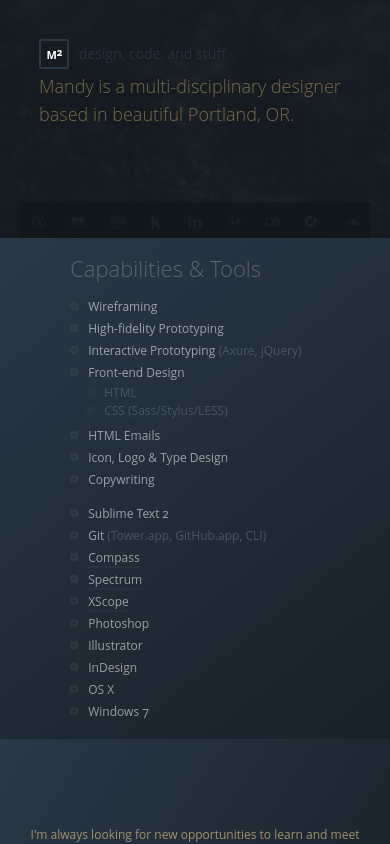
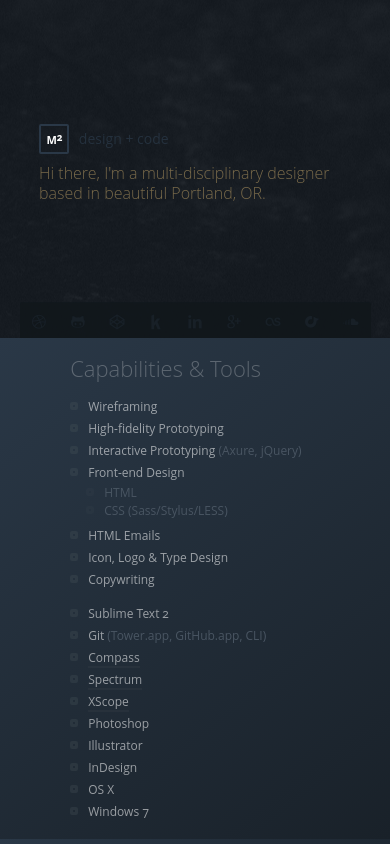
Before and after one commit to mandymcclausky/mandynicole.com, a plain HTML site: page index.html in a window 390 px wide. Drawn offline with nearby package versions, Linux system fonts and the light colour scheme.

Commit message:
Restructuring, styles, breakpoint edits.

```diff
--- a/index.html
+++ b/index.html
@@ -16,17 +16,16 @@
 	</head>
 
 	<body>
-
-		<header>
-			<h1>
-				<span class="box">M<sup>2</sup></span> <span class="tagline" data-who="is Mandy McClausky">design, code, and stuff</span>
-			</h1>
-		</header> <!-- header -->
-
 		<section id="about">
 			<div class="container">
+				<header>
+					<h1>
+						<span class="box">M<sup>2</sup></span> <span class="tagline" data-who="is Mandy McClausky">design + code</span>
+					</h1>
+				</header> <!-- header -->
+
 				<a id="bio" href="#">
-					<p class="callout">Mandy is a multi-disciplinary designer based in beautiful Portland, OR.</p>
+					<p class="callout">Hi there, I'm a multi-disciplinary designer based in beautiful Portland, OR.</p>
 
 					<button class="more"><span class="text">more</span> <i class="icon-down"></i></button>
 				</a>
@@ -34,7 +33,7 @@
 				<div class="details">
 						<p>I've been building things on the web for 15 years. I love every aspect of the process &mdash; from wireframing and building prototypes based on UX maps, to experimenting with new technologies and running user tests.
 
-						<p>While I prefer to design in the browser whenever possible, I'm exceptionally versed in Photoshop and Illustrator and have several years of experience working in print as well.
+						<p>While I prefer to design in the browser whenever possible, I'm exceptionally versed in Photoshop and Illustrator &amp; have several years of experience working in print as well.
 				</div> <!-- .details -->
 			</div> <!-- .container -->
 
--- a/js/js.js
+++ b/js/js.js
@@ -1,4 +1,4 @@
-$(document).ready(function() {
+$(window).bind("load", function() {
 
 	// .tagline .typewrite()
 	var tagline = $(".tagline"),
@@ -7,19 +7,19 @@ $(document).ready(function() {
 
     $(tagline).typewrite();
 
-    var write = function( phrase ){
+    var write = function(phrase){
         var span = $("<span></span>");
-        tagline.html( span );
-        span.text( phrase ).typewrite();
+        tagline.html(span);
+        span.text(phrase).typewrite();
     };
 
-    write( original );
+    write(original);
 
     $("header h1").hover(
         function() {
-            write( who );
+            write(who);
         }, function() {
-            write( original );
+            write(original);
         }
     );
 	// above refactored some with help from Tim Kempf @ kempfffffffffffffffffffffffffffffffffffffffffffffffffffffffffff.info
@@ -33,8 +33,8 @@ $(document).ready(function() {
 	// manipulate .more onClick
 	function open() {
 		$(this).find(".callout").addClass("active");
-		$(container).slideDown(600);
-		$(content).hide().delay(300).fadeIn(400);
+		$(container).slideDown(300);
+		$(content).hide().delay(300).fadeIn(600);
 		$(text).text("Close");
 		$(icon).attr("class", "icon-close").stop();
 		$(this).one("click", close);
--- a/sass/breakpoints.sass
+++ b/sass/breakpoints.sass
@@ -53,14 +53,15 @@
 
 	section
 		&[id="about"]
-			min-height: 20% !important
+			padding: 5% 0 15% !important
 
 			a[id="bio"]
 				pointer-events: none !important
 
 				.callout
 					font-size: 2.2rem !important
-					line-height: 3.2rem !important
+					line-height: 2.8rem !important
+					margin-top: 2% !important
 
 				button.more
 					display: none !important
@@ -134,10 +135,12 @@
 @media all and (max-width: 460px)
 	section
 		&[id="about"]
+
 			a[id="bio"]
 				.callout
-					font-size: 1.8rem !important
-					line-height: 2.8rem !important
+					font-size: 1.6rem !important
+					font-weight: 100 !important
+					line-height: 2rem !important
 
 		&[id="contact"]
 			p
--- a/sass/partials/_defaults.scss
+++ b/sass/partials/_defaults.scss
@@ -6,15 +6,19 @@
 	box-sizing: border-box;
 }
 
+html {
+	// http://snook.ca/archives/html_and_css/font-size-with-rem
+	font-size: 62.5%;
+}
+
 html, body {
 	height: 100%;
 }
 
 body {
 	//font-size: 100%/1.5;
-	// http://snook.ca/archives/html_and_css/font-size-with-rem
-	font-size: 62.5%;
 	font-family: "Helvetica Neue", Helvetica, Arial, sans-serif;
+	font-size: 1.2rem;
 	font-weight: normal;
 	-webkit-font-smoothing: antialiased;
 	-moz-font-feature-settings: "onum" 1, "kern" 1, "liga" 1;
--- a/sass/partials/_pace.scss
+++ b/sass/partials/_pace.scss
@@ -1,3 +1,5 @@
+@import "variables";
+
 .pace {
   -webkit-pointer-events: none;
   pointer-events: none;
@@ -12,7 +14,7 @@
     top: 0;
     left: 0;
     height: 12px;
-    background: #d1c4ac;
+    background: $bg;
 
     -webkit-transition: -webkit-transform .3s, width 1s;
     -moz-transition: width 1s;
--- a/sass/style.sass
+++ b/sass/style.sass
@@ -44,6 +44,22 @@ section
 		.oops
 			display: block
 
+// OS X's scrollbar
+body
+	&::-webkit-scrollbar
+		-webkit-appearance: none
+		position: absolute
+		width: 6px
+
+	&::-webkit-scrollbar-track
+		border: none
+		background: fade_out($primary, .5)
+
+	&::-webkit-scrollbar-thumb
+		background-color: $primary
+		border-radius: 6px
+
+
 // .social // change position to fixed to hide behind following section on scroll when absopos
 // 	@extend .fadein
 // 	//background: shade($bg, 38)
@@ -85,7 +101,7 @@ body
 	background-attachment: scroll
 	background-repeat: no-repeat
 	color: $text
-	overflow: scroll
+	overflow-y: scroll
 
 // nav
 // 	@extend .fadein
@@ -119,47 +135,6 @@ body
 a
 	border-bottom: .2rem solid fade_out($text, .85)
 	color: fade_out(#FFF,.45)
-
-header
-	@extend .container
-	padding: 18% 0 0
-
-	h1
-		cursor: help
-		font-size: 1.1rem
-		width: 100%
-		//@include scale(2)
-
-		.box
-			@extend .fadein
-			border: 2px solid $primary
-			border-radius: 2px
-			color: #FFF
-			display: inline-block
-			margin-right: 4px
-			padding: 4px 1px 4px 2px
-			text-align: center
-			height: 30px
-			width: 30px
-
-			sup
-				font-size: 1rem
-				vertical-align: 3px
-
-		.tagline
-			@extend .fadein
-			color: fade_out($primary, .25)
-			display: none
-			font-size: 1.4rem
-			font-weight: 400
-			padding-left: 3px
-			vertical-align: 0
-
-		&:hover
-			.box
-				border-color: $yellow
-			.tagline
-				color: $yellow
 
 section
 	min-height: 40%
@@ -195,7 +170,7 @@ section
 			//color: tint($primary, 10)
 			font-size: 2.8rem
 			font-weight: 100
-			line-height: 4rem
+			line-height: 3.6rem
 
 		// &.divider
 		// 	text-align: center
@@ -246,10 +221,52 @@ section
 			font-size: 1.25rem
 
 	&[id="about"]
-		padding: 0 0 10%
+		@extend .flex
+		@include align-content(center)
+		@include align-items(center)
+		padding: 15% 0
 
 		.container
 			display: block
+
+			header
+
+				h1
+					cursor: help
+					font-size: 1.1rem
+					width: 100%
+					//@include scale(2)
+
+					.box
+						@extend .fadein
+						border: 2px solid $primary
+						border-radius: 2px
+						color: #FFF
+						display: inline-block
+						margin-right: 4px
+						padding: 4px 1px 4px 2px
+						text-align: center
+						height: 30px
+						width: 30px
+
+						sup
+							font-size: 1rem
+							vertical-align: 3px
+
+					.tagline
+						@extend .fadein
+						color: fade_out($primary, .25)
+						display: none
+						font-size: 1.4rem
+						font-weight: 400
+						padding-left: 3px
+						vertical-align: 0
+
+					&:hover
+						.box
+							border-color: $yellow
+						.tagline
+							color: $yellow
 
 			[id="bio"]
 				border-bottom: none
@@ -285,7 +302,7 @@ section
 				clear: both
 				display: none
 				font-size: 1.2rem
-				height: 190px
+				height: 120px
 				width: 100%
 
 				.left
@@ -358,13 +375,13 @@ section
 					position: relative
 
 					a // default state
-						@extend .fadein
 						border-bottom: none
 						color: $bg
 						display: block
 						padding: 10px 0
 
 						&:hover // actual hover
+							@extend .fadein
 							+background-image(linear-gradient(shade($yellow, 20), shade($yellow, 5)))
 							color: #FFF
 							padding: 25px 0 35px
```
Also changed, not shown: stylesheets/breakpoints.css, stylesheets/style.css.
